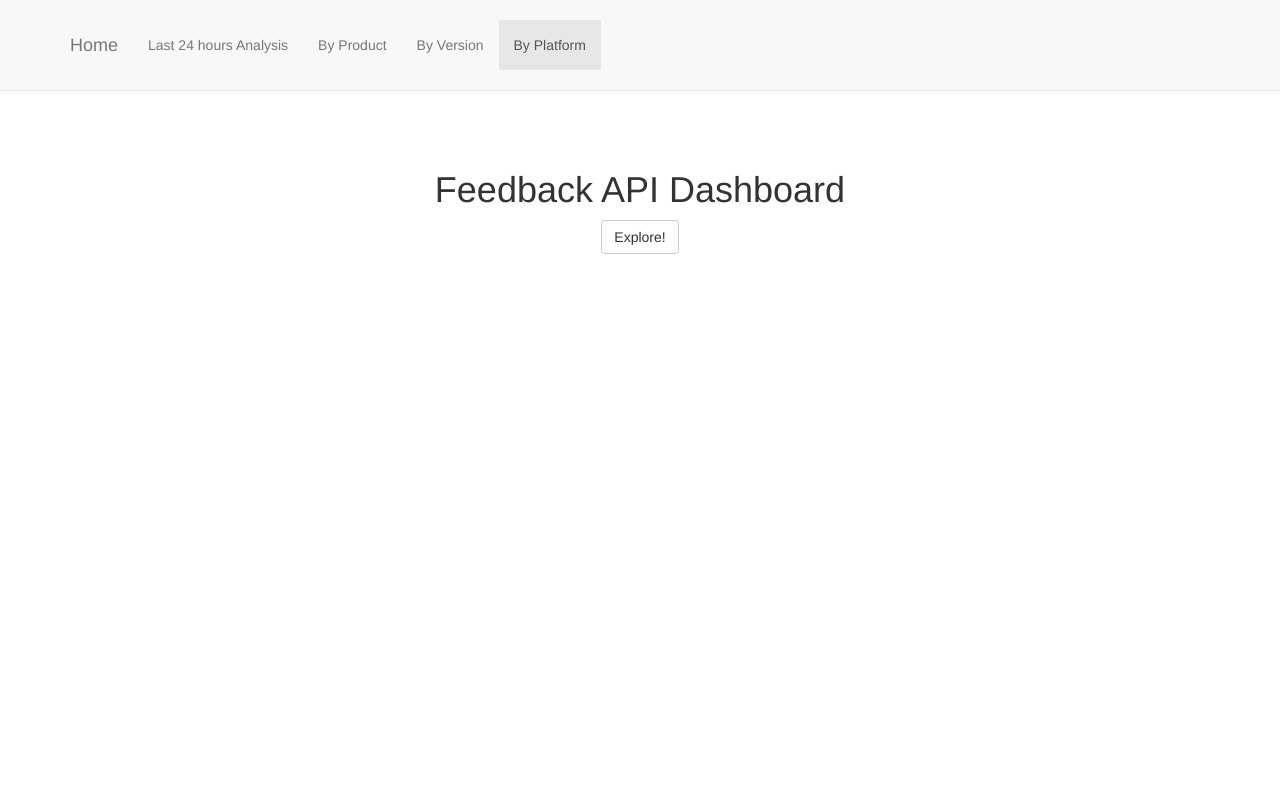
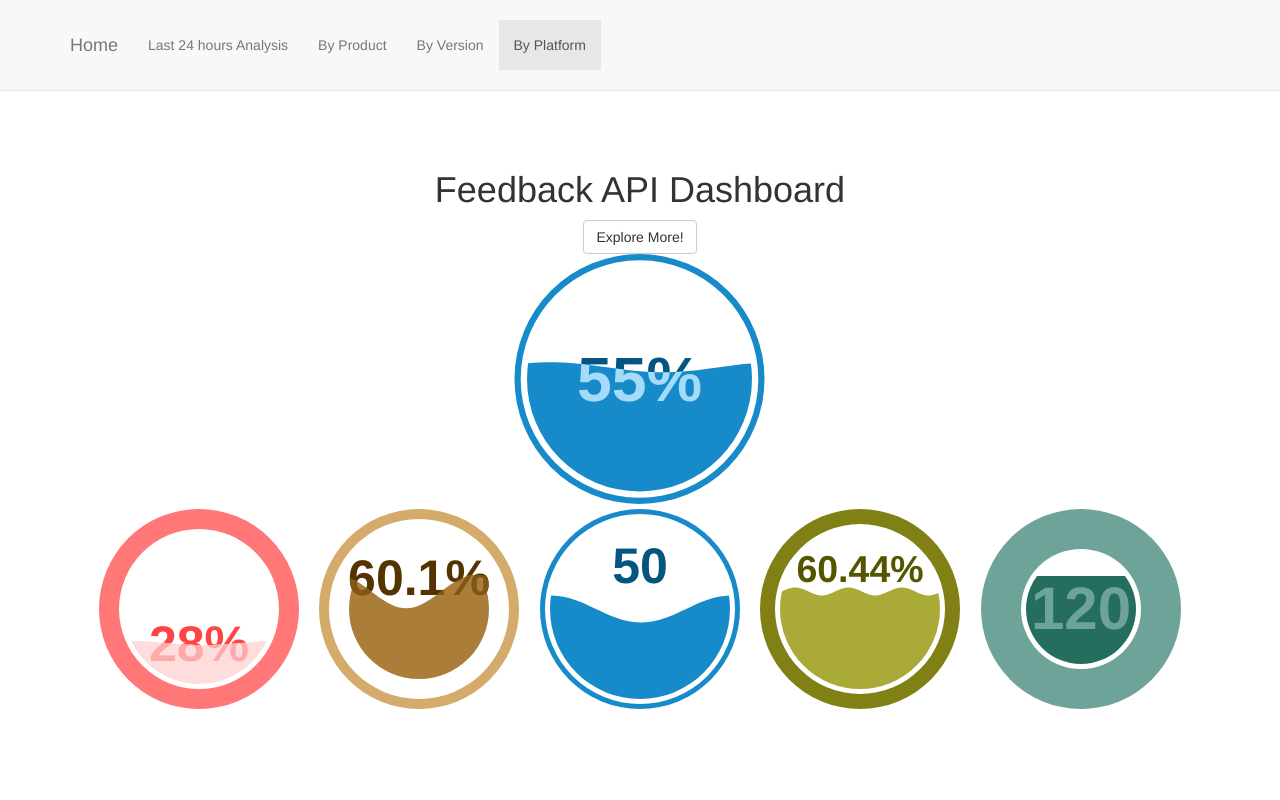
Before and after one commit to tanvi-m/feedbackDashboard, a plain HTML site: page index.html in a window 1280 px wide. Shown: the top 800 px of the page. Drawn offline with nearby package versions, Linux system fonts and the light colour scheme.

Commit message:
Basic Intro Charts

```diff
--- a/index.html
+++ b/index.html
@@ -80,7 +80,88 @@
             <div class="row">
                 <div class="col-lg-12">
                     <h1>Feedback API Dashboard</h1>
-                    <a class="btn btn-default page-scroll" href="#daily">Explore!</a>
+                    <a class="btn btn-default page-scroll" href="#daily">Explore More!</a>
+
+                    <svg id="fillgauge1" width="97%" height="250" onclick="gauge1.update(NewValue());"></svg>
+                    <svg id="fillgauge2" width="19%" height="200" onclick="gauge2.update(NewValue());"></svg>
+                    <svg id="fillgauge3" width="19%" height="200" onclick="gauge3.update(NewValue());"></svg>
+                    <svg id="fillgauge4" width="19%" height="200" onclick="gauge4.update(NewValue());"></svg>
+                    <svg id="fillgauge5" width="19%" height="200" onclick="gauge5.update(NewValue());"></svg>
+                    <svg id="fillgauge6" width="19%" height="200" onclick="gauge6.update(NewValue());"></svg>
+                    <script language="JavaScript">
+                        var gauge1 = loadLiquidFillGauge("fillgauge1", 55);
+                        var config1 = liquidFillGaugeDefaultSettings();
+                        config1.circleColor = "#FF7777";
+                        config1.textColor = "#FF4444";
+                        config1.waveTextColor = "#FFAAAA";
+                        config1.waveColor = "#FFDDDD";
+                        config1.circleThickness = 0.2;
+                        config1.textVertPosition = 0.2;
+                        config1.waveAnimateTime = 1000;
+                        var gauge2= loadLiquidFillGauge("fillgauge2", 28, config1);
+                        var config2 = liquidFillGaugeDefaultSettings();
+                        config2.circleColor = "#D4AB6A";
+                        config2.textColor = "#553300";
+                        config2.waveTextColor = "#805615";
+                        config2.waveColor = "#AA7D39";
+                        config2.circleThickness = 0.1;
+                        config2.circleFillGap = 0.2;
+                        config2.textVertPosition = 0.8;
+                        config2.waveAnimateTime = 2000;
+                        config2.waveHeight = 0.3;
+                        config2.waveCount = 1;
+                        var gauge3 = loadLiquidFillGauge("fillgauge3", 60.1, config2);
+                        var config3 = liquidFillGaugeDefaultSettings();
+                        config3.textVertPosition = 0.8;
+                        config3.waveAnimateTime = 5000;
+                        config3.waveHeight = 0.15;
+                        config3.waveAnimate = false;
+                        config3.waveOffset = 0.25;
+                        config3.valueCountUp = false;
+                        config3.displayPercent = false;
+                        var gauge4 = loadLiquidFillGauge("fillgauge4", 50, config3);
+                        var config4 = liquidFillGaugeDefaultSettings();
+                        config4.circleThickness = 0.15;
+                        config4.circleColor = "#808015";
+                        config4.textColor = "#555500";
+                        config4.waveTextColor = "#FFFFAA";
+                        config4.waveColor = "#AAAA39";
+                        config4.textVertPosition = 0.8;
+                        config4.waveAnimateTime = 1000;
+                        config4.waveHeight = 0.05;
+                        config4.waveAnimate = true;
+                        config4.waveRise = false;
+                        config4.waveHeightScaling = false;
+                        config4.waveOffset = 0.25;
+                        config4.textSize = 0.75;
+                        config4.waveCount = 3;
+                        var gauge5 = loadLiquidFillGauge("fillgauge5", 60.44, config4);
+                        var config5 = liquidFillGaugeDefaultSettings();
+                        config5.circleThickness = 0.4;
+                        config5.circleColor = "#6DA398";
+                        config5.textColor = "#0E5144";
+                        config5.waveTextColor = "#6DA398";
+                        config5.waveColor = "#246D5F";
+                        config5.textVertPosition = 0.52;
+                        config5.waveAnimateTime = 5000;
+                        config5.waveHeight = 0;
+                        config5.waveAnimate = false;
+                        config5.waveCount = 2;
+                        config5.waveOffset = 0.25;
+                        config5.textSize = 1.2;
+                        config5.minValue = 30;
+                        config5.maxValue = 150
+                        config5.displayPercent = false;
+                        var gauge6 = loadLiquidFillGauge("fillgauge6", 120, config5);
+
+                        function NewValue(){
+                            if(Math.random() > .5){
+                                return Math.round(Math.random()*100);
+                            } else {
+                                return (Math.random()*100).toFixed(1);
+                            }
+                        }
+                    </script>
                 </div>
             </div>
         </div>
```
